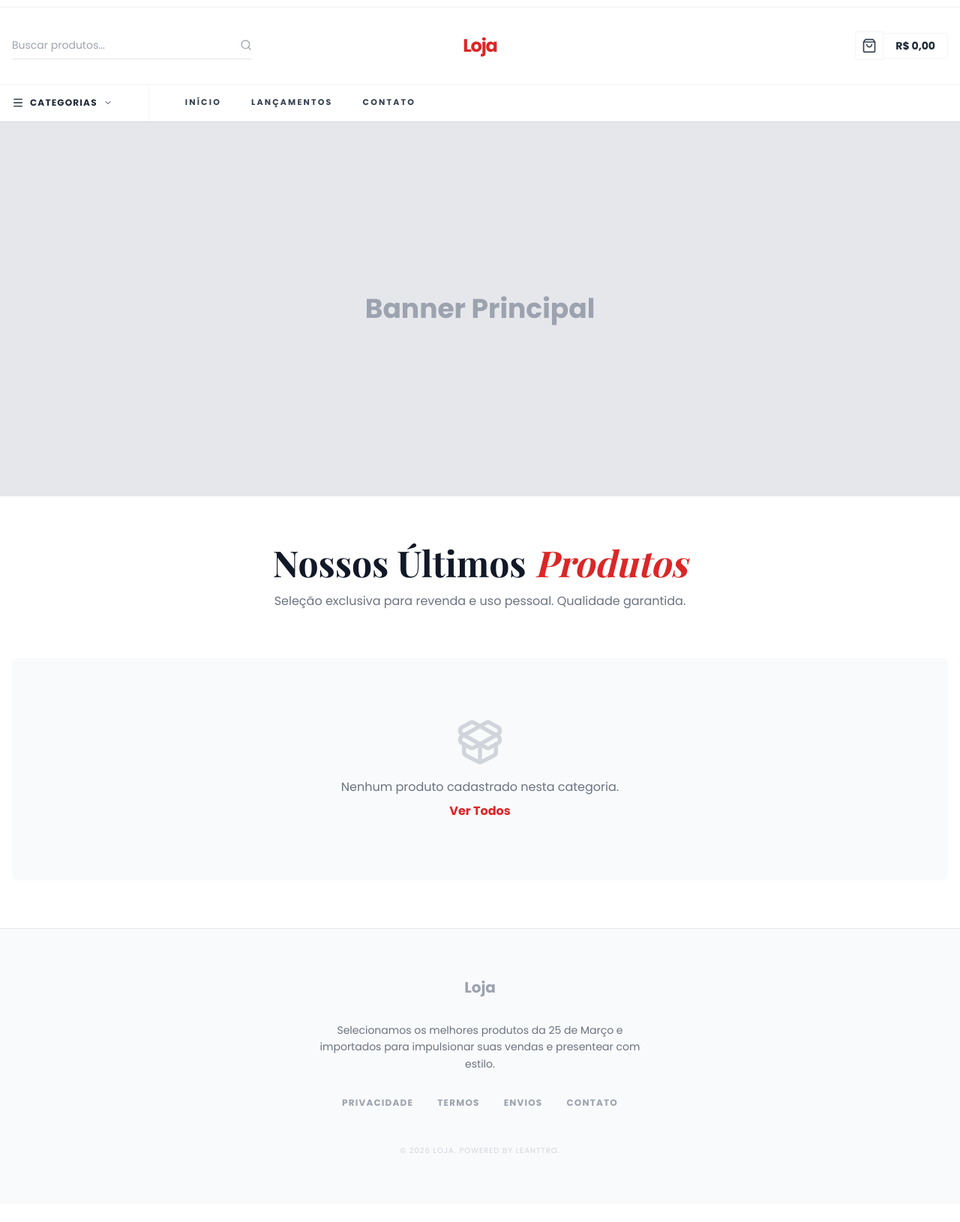
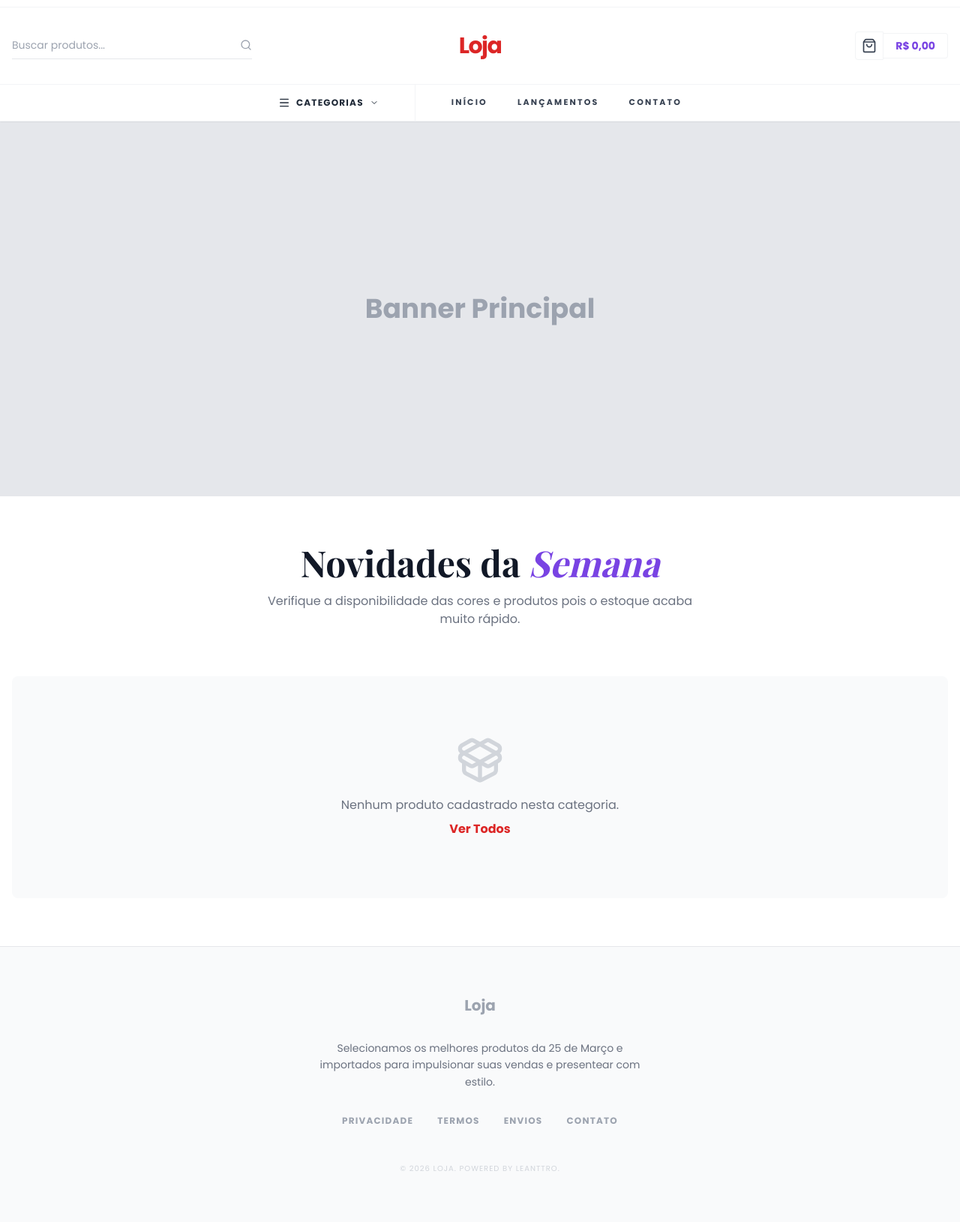
Before and after one commit to leanttro/lojaleanttro, a Flask app: page /presentes/ in a window 1280 px wide. Shown: the part 24-1654 px from the top of the page at 75% size. Before the commit the page ends 1562 px from the top, so only its background shows below. Run offline with Flask 3, Linux system fonts and the light colour scheme; data that the repository does not hold is empty; some libraries are stand-ins or nearby versions; some web fonts are replaced.

Commit message:
Update index.html

```diff
--- a/templates/index.html
+++ b/templates/index.html
@@ -13,16 +13,19 @@
         @import url('https://fonts.googleapis.com/css2?family=Poppins:wght@300;400;600;700&display=swap');
         @import url('https://fonts.googleapis.com/css2?family=Playfair+Display:ital,wght@0,700;1,400&display=swap');
 
-        :root { --primary: {{ loja.cor_primaria or '#dc2626' }}; }
-        body { font-family: 'Poppins', sans-serif; }
+        :root {
+            --primary: {{ loja.cor_primaria or '#dc2626' }};
+            --secondary: #7943e3;
+        }
+        body { font-family: 'Poppins', sans-serif; overflow-x: hidden; }
         .font-serif-display { font-family: 'Playfair Display', serif; }
         .text-theme { color: var(--primary); }
+        .text-secondary { color: var(--secondary); }
         .bg-theme { background-color: var(--primary); }
         .border-theme { border-color: var(--primary); }
         .hover\:bg-theme:hover { background-color: var(--primary); }
         .ring-theme { --tw-ring-color: var(--primary); }
 
-        /* Hover funciona apenas no Desktop */
         @media (min-width: 768px) {
             .category-dropdown:hover .dropdown-menu { display: block; }
         }
@@ -38,15 +41,13 @@
         }
         .animate-urgent { animation: pulse-red 2s infinite; }
         .modal-overlay { background-color: rgba(0,0,0,0.5); backdrop-filter: blur(4px); }
-        .color-dot { transition: all 0.2s; }
-        .color-dot:hover { transform: scale(1.1); }
         @media(max-width: 768px) { .slider-container { height: 300px; } }
     </style>
 </head>
 <body class="bg-white text-gray-800 flex flex-col min-h-screen">
 
     <div class="border-b border-gray-100 py-2 text-[10px] uppercase tracking-wider text-gray-500 bg-white">
-        <div class="container mx-auto px-4 flex justify-between items-center">
+        <div class="container mx-auto px-4 flex flex-col md:flex-row justify-center md:justify-between items-center gap-2 md:gap-0 text-center md:text-left">
             <div class="flex items-center space-x-4">
                 <div class="flex items-center space-x-1 cursor-pointer">
                     <img src="https://flagcdn.com/w20/br.png" width="14" alt="Brasil">
@@ -66,28 +67,37 @@
     </div>
 
     <div class="py-8 bg-white">
-        <div class="container mx-auto px-4 grid grid-cols-2 md:grid-cols-3 items-center gap-4">
-            <div class="relative w-full max-w-xs hidden md:block">
-                <input type="text" placeholder="Buscar produtos..." class="w-full border-b border-gray-200 py-2 pr-8 text-sm focus:outline-none focus:border-theme">
-                <i data-lucide="search" class="absolute right-0 top-2.5 w-4 h-4 text-gray-400"></i>
+        <div class="container mx-auto px-4 grid grid-cols-1 md:grid-cols-3 gap-6 items-center">
+
+            <div class="relative w-full max-w-xs mx-auto md:mx-0 order-2 md:order-1 flex justify-center md:justify-start">
+                <div class="relative w-full">
+                    <input type="text" placeholder="Buscar produtos..." class="w-full border-b border-gray-200 py-2 pr-8 text-sm focus:outline-none focus:border-theme text-center md:text-left">
+                    <i data-lucide="search" class="absolute right-0 top-2.5 w-4 h-4 text-gray-400"></i>
+                </div>
             </div>
-            <div class="flex justify-start md:justify-center">
-                <a href="/presentes/" class="flex items-center gap-2">
+
+            <div class="flex justify-center order-1 md:order-2">
+                <a href="/presentes/" class="flex items-center gap-2 justify-center">
                     {% if loja.logo %}
-                    <img src="{{ directus_url }}/assets/{{ loja.logo }}" alt="Logo" class="h-12 object-contain">
+                        <img src="{{ directus_url }}/assets/{{ loja.logo }}"
+                             alt="{{ loja.nome }}"
+                             class="h-14 object-contain"
+                             onerror="this.style.display='none'; this.nextElementSibling.classList.remove('hidden');">
+                        <span class="hidden text-3xl font-bold text-theme tracking-tighter">{{ loja.nome }}</span>
                     {% else %}
-                    <span class="text-2xl font-bold text-theme tracking-tighter">{{ loja.nome }}</span>
+                        <span class="text-3xl font-bold text-theme tracking-tighter">{{ loja.nome }}</span>
                     {% endif %}
                 </a>
             </div>
-            <div class="flex justify-end items-center space-x-4">
-                <button onclick="toggleCart()" class="flex items-center group cursor-pointer">
+
+            <div class="flex justify-center md:justify-end items-center space-x-4 order-3 md:order-3">
+                <button onclick="toggleCart()" class="flex items-center group cursor-pointer justify-center">
                     <div class="relative p-2 border border-gray-100 rounded-l group-hover:bg-gray-50 transition-colors">
                         <i data-lucide="shopping-bag" class="w-5 h-5 text-gray-700"></i>
                         <span id="cart-count" class="absolute top-1 right-1 bg-theme text-white text-[9px] font-bold rounded-full w-4 h-4 flex items-center justify-center hidden">0</span>
                     </div>
-                    <div class="border border-l-0 border-gray-100 rounded-r px-4 py-1.5 text-sm font-bold bg-white hidden sm:block">
-                        <span id="cart-total-header">R$ 0,00</span>
+                    <div class="border border-l-0 border-gray-100 rounded-r px-4 py-1.5 text-sm font-bold bg-white block">
+                        <span id="cart-total-header" class="text-secondary">R$ 0,00</span>
                     </div>
                 </button>
             </div>
@@ -95,7 +105,8 @@
     </div>
 
     <nav class="border-y border-gray-100 sticky top-0 bg-white z-40 shadow-sm">
-        <div class="container mx-auto px-4 flex items-center">
+        <div class="container mx-auto px-4 flex items-center justify-center">
+
             <div class="relative category-dropdown border-r border-gray-100 py-4 pr-8 md:pr-12 cursor-pointer hover:text-theme transition-colors" onclick="toggleMobileCat()">
                 <div class="flex items-center space-x-2 font-bold uppercase text-xs tracking-widest">
                     <i data-lucide="menu" class="w-4 h-4"></i>
@@ -104,7 +115,11 @@
                 </div>
                 <div id="cat-menu-list" class="dropdown-menu hidden absolute top-full left-0 w-64 bg-white shadow-2xl border border-gray-100 z-50">
                     <ul class="py-2 text-sm text-gray-600">
-                        {% for cat in categorias %}
+                        <li class="px-6 py-3 hover:bg-gray-50 border-b border-gray-50 hover:text-theme transition-colors bg-gray-50/50">
+                            <a href="/presentes/" class="block font-bold uppercase text-xs tracking-wider">Todos os Produtos</a>
+                        </li>
+
+                        {% for cat in categorias|sort(attribute='nome') %}
                         <li class="px-6 py-3 hover:bg-gray-50 border-b border-gray-50 last:border-0 hover:text-theme transition-colors">
                             <a href="/presentes/?categoria={{ cat.id }}" class="block">{{ cat.nome }}</a>
                         </li>
@@ -114,6 +129,7 @@
                     </ul>
                 </div>
             </div>
+
             <ul class="hidden md:flex items-center space-x-10 ml-12 font-bold uppercase text-[11px] tracking-[0.2em] text-gray-700">
                 <li><a href="/presentes/" class="hover:text-theme transition-colors">Início</a></li>
                 <li><a href="#" class="hover:text-theme transition-colors">Lançamentos</a></li>
@@ -144,9 +160,9 @@
     <section class="py-16 text-center">
         <div class="container mx-auto px-4">
             <h2 class="text-3xl md:text-5xl font-serif-display font-bold text-gray-900 mb-4">
-                Nossos Últimos <span class="italic text-theme">Produtos</span>
+                Novidades da <span class="italic text-secondary">Semana</span>
             </h2>
-            <p class="text-gray-500 max-w-xl mx-auto">Seleção exclusiva para revenda e uso pessoal. Qualidade garantida.</p>
+            <p class="text-gray-500 max-w-xl mx-auto">Verifique a disponibilidade das cores e produtos pois o estoque acaba muito rápido.</p>
         </div>
     </section>
 
@@ -209,7 +225,7 @@
                         {% if p.preco %}
                         <div class="mb-3">
                             <span class="text-xs text-gray-400 line-through mr-2">R$ {{ "%.2f"|format(p.preco * 1.2)|replace('.', ',') }}</span>
-                            <span class="text-lg font-bold text-theme">R$ {{ "%.2f"|format(p.preco)|replace('.', ',') }}</span>
+                            <span class="text-lg font-bold text-secondary">R$ {{ "%.2f"|format(p.preco)|replace('.', ',') }}</span>
                         </div>
                         {% else %}
                         <div class="mb-3"><span class="text-xs font-bold bg-gray-100 text-gray-500 px-2 py-1 rounded uppercase tracking-wider">Sob Consulta</span></div>
@@ -311,7 +327,7 @@
                     <div id="frete-options" class="space-y-1 text-sm"></div>
                 </div>
                 <div class="flex justify-between items-center text-xl font-bold pt-2 border-t border-gray-200">
-                    <span class="text-gray-600">Total:</span><span id="cart-total" class="text-theme">R$ 0,00</span>
+                    <span class="text-gray-600">Total:</span><span id="cart-total" class="text-secondary">R$ 0,00</span>
                 </div>
                 <button onclick="finalizarNoZap()" class="w-full bg-green-600 hover:bg-green-700 text-white font-bold py-4 rounded-xl flex items-center justify-center gap-2 shadow-lg shadow-green-200 hover:shadow-green-300 transition-all active:scale-95 animate-pulse">
                     <i data-lucide="message-circle" class="w-5 h-5"></i> FECHAR PEDIDO NO WHATSAPP
@@ -338,10 +354,9 @@
         let freteSelecionado = null;
         const lojaPhone = "{{ loja.whatsapp }}";
 
-        // CORREÇÃO MOBILE: Função para alternar o menu de categorias
+        // Função para alternar o menu de categorias no Mobile
         function toggleMobileCat() {
             const menu = document.getElementById('cat-menu-list');
-            // Só altera a classe hidden. O CSS lida com desktop via Hover.
             menu.classList.toggle('hidden');
         }
 
@@ -374,13 +389,14 @@
             }
             cart.forEach((item, i) => {
                 total += (item.preco || 0) * item.qtd;
+                // Preço no carrinho também em ROXO
                 container.innerHTML += `
                     <div class="flex gap-4 border-b border-gray-100 pb-4 last:border-0 animate-[fadeIn_0.2s_ease-out]">
                         <img src="${item.imagem}" class="w-16 h-16 object-cover rounded-md bg-gray-100 border border-gray-200">
                         <div class="flex-1 min-w-0">
                             <h4 class="font-bold text-xs text-gray-800 line-clamp-2 leading-snug mb-1">${item.nome_exibicao}</h4>
                             <div class="flex justify-between items-center">
-                                <span class="text-theme font-bold text-sm">R$ ${(item.preco * item.qtd).toFixed(2).replace('.',',')}</span>
+                                <span class="text-secondary font-bold text-sm">R$ ${(item.preco * item.qtd).toFixed(2).replace('.',',')}</span>
                                 <div class="flex items-center gap-3 bg-gray-100 rounded-lg px-2 py-1">
                                     <span class="text-xs font-bold text-gray-600">x${item.qtd}</span>
                                     <button onclick="removeFromCart(${i})" class="text-red-400 hover:text-red-600 transition-colors"><i data-lucide="trash-2" class="w-3 h-3"></i></button>
@@ -436,7 +452,6 @@
             if (cep.length !== 8) { div.innerHTML = '<span class="text-red-500 text-xs">CEP inválido.</span>'; return; }
             div.innerHTML = '<span class="text-gray-400 text-xs animate-pulse">Calculando...</span>';
             try {
-                // ROTA AXIOS FIXADA /presentes/
                 const res = await axios.post('/presentes/api/calcular-frete', { cep, itens: cart.map(i => ({ classe_frete: i.classe_frete, qtd: i.qtd, preco: i.preco })) });
                 let html = '';
                 if (cep.startsWith('01') || cep.startsWith('02') || cep.startsWith('03') || cep.startsWith('04') || cep.startsWith('05')) {
@@ -444,7 +459,7 @@
                 }
                 if (res.data.length === 0 && html === '') { div.innerHTML = '<span class="text-xs text-gray-500">Nenhuma opção disponível.</span>'; return; }
                 res.data.forEach(opt => {
-                    html += `<label class="flex justify-between items-center p-2 border border-gray-200 rounded mb-1 cursor-pointer hover:bg-gray-50 transition-colors"><div class="flex items-center gap-2"><input type="radio" name="frete" onchange="selectFrete('${opt.transportadora} - ${opt.servico}', ${opt.preco})" class="text-gray-800 focus:ring-gray-800"><div class="text-xs text-gray-600"><b class="text-gray-800">${opt.transportadora}</b><br>${opt.prazo} dias úteis</div></div><span class="font-bold text-xs text-gray-800">R$ ${opt.preco.toFixed(2).replace('.',',')}</span></label>`;
+                    html += `<label class="flex justify-between items-center p-2 border border-gray-200 rounded mb-1 cursor-pointer hover:bg-gray-50 transition-colors"><div class="flex items-center gap-2"><input type="radio" name="frete" onchange="selectFrete('${opt.transportadora} - ${opt.servico}', ${opt.preco})" class="text-gray-800 focus:ring-gray-800"><div class="text-xs text-gray-600"><b class="text-gray-800">${opt.transportadora}</b><br>${opt.prazo} dias úteis</div></div><span class="font-bold text-xs text-secondary">R$ ${opt.preco.toFixed(2).replace('.',',')}</span></label>`;
                 });
                 div.innerHTML = html;
             } catch (e) { console.error(e); div.innerHTML = '<span class="text-red-500 text-xs">Erro ao calcular. Tente mais tarde.</span>'; }
@@ -457,7 +472,6 @@
             let msg = `👋 Olá! Vim do site e quero fechar meu pedido:\n\n`;
             let total = 0;
 
-            // Lógica unificada sem mostrar fornecedores
             cart.forEach(i => {
                 msg += `— ${i.qtd}x ${i.nome_exibicao}\n`;
                 if(i.preco) {
```
